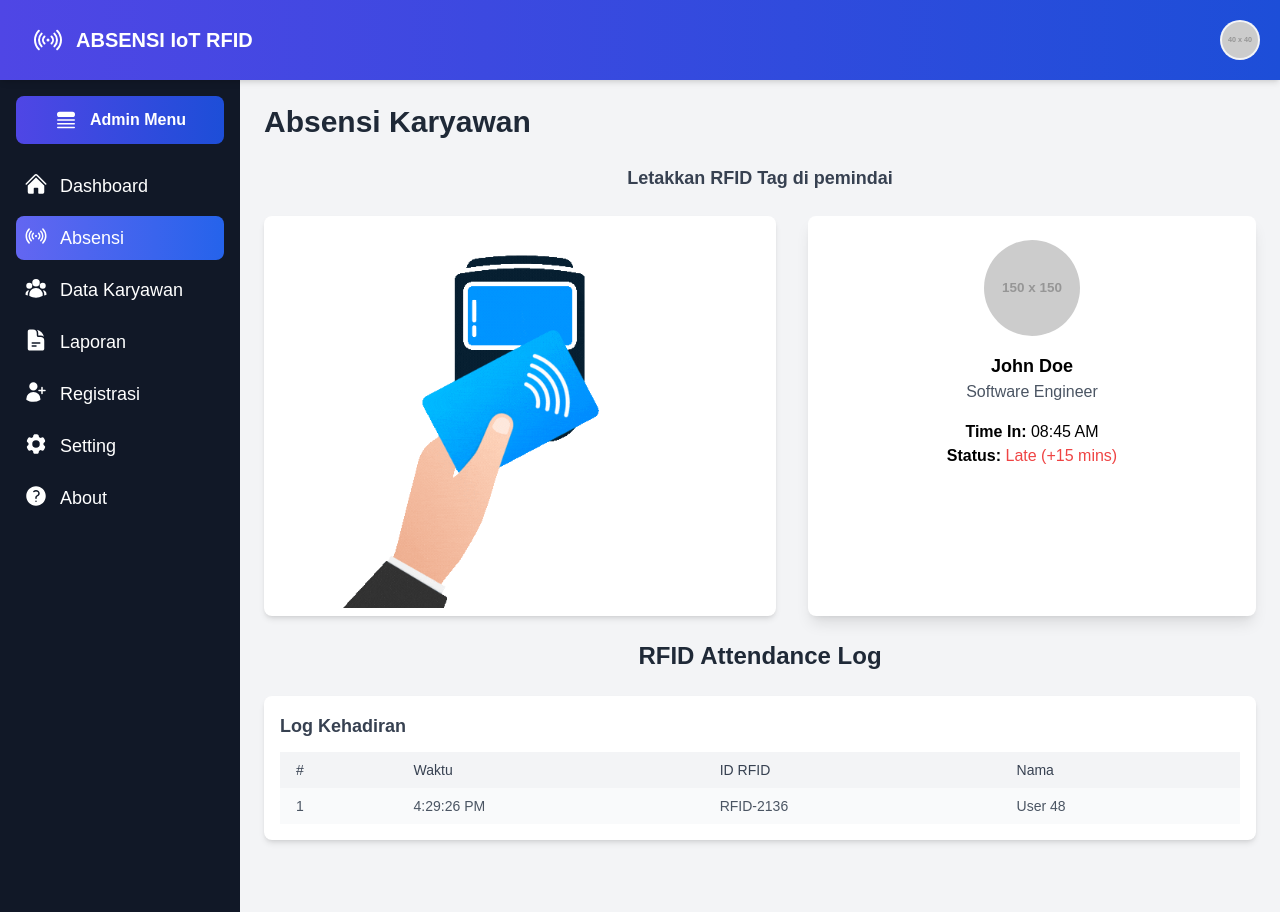
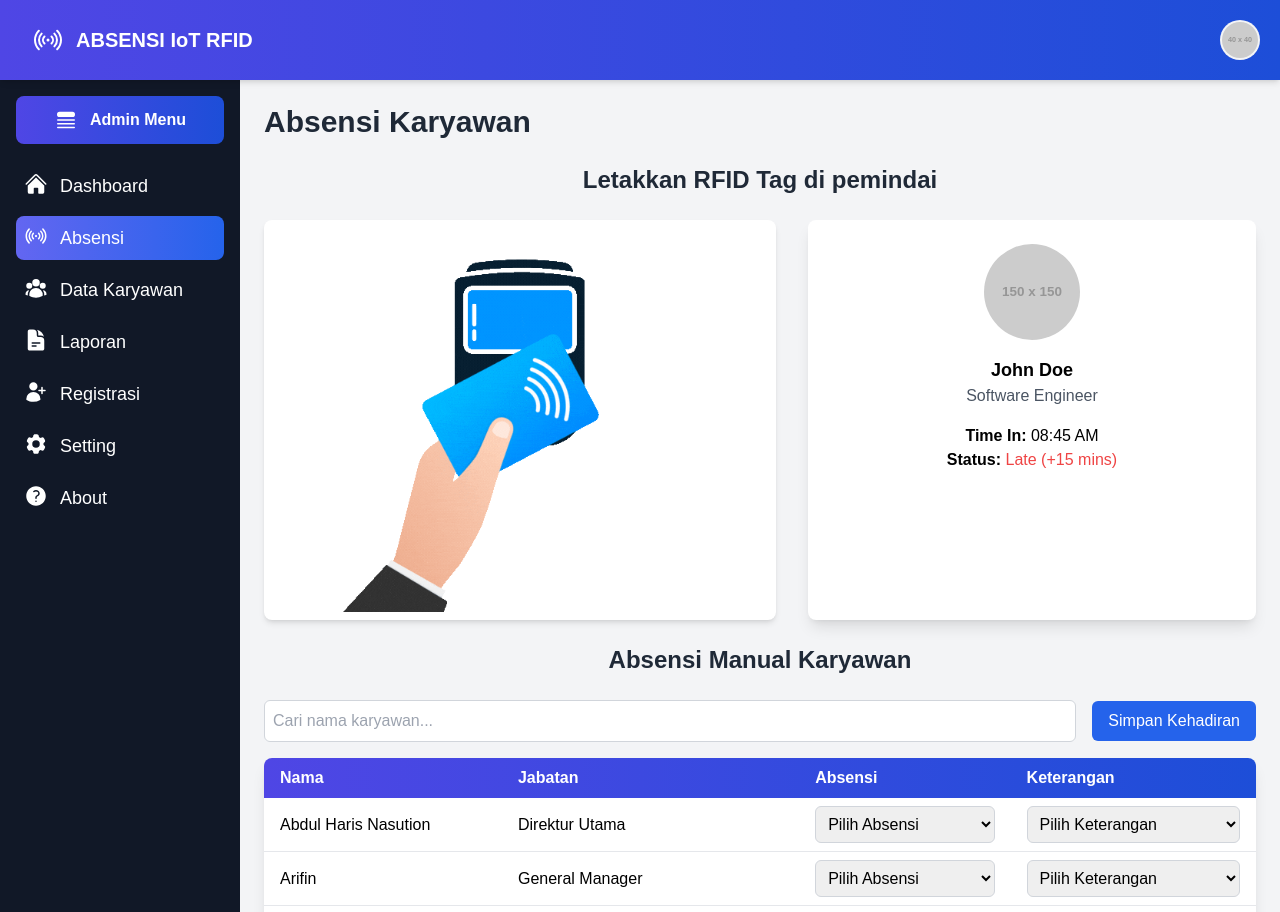
Before and after one commit to wasep12/absensi-rfid, a React (Vite) app: page /absensi in a window 1280 px wide. Shown: the top 912 px of the page. Built offline with nearby package versions, Linux system fonts and the light colour scheme; sample sign-in values are in the browser's storage.

Commit message:
edit page absensi

```diff
--- a/src/App.jsx
+++ b/src/App.jsx
@@ -9,20 +9,80 @@ import Registrasi from "./pages/Registrasi";
 import Setting from "./pages/Setting";
 import About from "./pages/About";
 import EditProfile from "./pages/EditProfile";
+import ProtectedRoute from "./components/ProtectedRoute";
 
 const App = () => {
   return (
     <Router>
       <Routes>
+        {/* Halaman Login */}
         <Route path="/" element={<LoginPage />} />
-        <Route path="/admin-dashboard" element={<AdminDashboard />} />
-        <Route path="/absensi" element={<Absensi />} />
-        <Route path="/data-karyawan" element={<DataKaryawan />} />
-        <Route path="/laporan" element={<Laporan />} />
-        <Route path="/registrasi" element={<Registrasi />} />
-        <Route path="/setting" element={<Setting />} />
-        <Route path="/about" element={<About />} />
-        <Route path="/edit-profile" element={<EditProfile />} />
+
+        {/* Halaman yang dilindungi */}
+        <Route
+          path="/admin-dashboard"
+          element={
+            <ProtectedRoute>
+              <AdminDashboard />
+            </ProtectedRoute>
+          }
+        />
+        <Route
+          path="/absensi"
+          element={
+            <ProtectedRoute>
+              <Absensi />
+            </ProtectedRoute>
+          }
+        />
+        <Route
+          path="/data-karyawan"
+          element={
+            <ProtectedRoute>
+              <DataKaryawan />
+            </ProtectedRoute>
+          }
+        />
+        <Route
+          path="/laporan"
+          element={
+            <ProtectedRoute>
+              <Laporan />
+            </ProtectedRoute>
+          }
+        />
+        <Route
+          path="/registrasi"
+          element={
+            <ProtectedRoute>
+              <Registrasi />
+            </ProtectedRoute>
+          }
+        />
+        <Route
+          path="/setting"
+          element={
+            <ProtectedRoute>
+              <Setting />
+            </ProtectedRoute>
+          }
+        />
+        <Route
+          path="/about"
+          element={
+            <ProtectedRoute>
+              <About />
+            </ProtectedRoute>
+          }
+        />
+        <Route
+          path="/edit-profile"
+          element={
+            <ProtectedRoute>
+              <EditProfile />
+            </ProtectedRoute>
+          }
+        />
       </Routes>
     </Router>
   );
--- a/src/components/Header.jsx
+++ b/src/components/Header.jsx
@@ -1,7 +1,18 @@
 import React, { useState, useRef, useEffect } from "react";
-import { Link } from "react-router-dom";
+import { Link, useNavigate } from "react-router-dom";
 
 const Header = () => {
+  const navigate = useNavigate();
+
+  const handleLogout = () => {
+    // Menghapus token dari localStorage
+    localStorage.removeItem("token");
+
+    // Arahkan pengguna ke halaman login dan reload halaman
+    navigate("/"); // Redirect ke halaman login
+    window.location.reload(); // Reload halaman setelah redirect
+  };
+
   const [isDropdownOpen, setIsDropdownOpen] = useState(false);
 
   // Referensi untuk tombol dan dropdown
@@ -89,7 +100,11 @@ const Header = () => {
                     </Link>
                   </li>
                   <li>
-                    <Link to="/" className="block px-4 py-2 hover:bg-gray-100">
+                    <Link
+                      to="#"
+                      onClick={handleLogout}
+                      className="block px-4 py-2 hover:bg-gray-100 rounded-br-lg rounded-bl-lg"
+                    >
                       Logout
                     </Link>
                   </li>
--- /dev/null
+++ b/src/components/ProtectedRoute.jsx
@@ -0,0 +1,16 @@
+import React from "react";
+import { Navigate } from "react-router-dom";
+
+const ProtectedRoute = ({ children }) => {
+  const token = localStorage.getItem("token");
+
+  if (!token) {
+    // Jika tidak ada token di localStorage, arahkan ke halaman login
+    return <Navigate to="/" replace />;
+  }
+
+  // Jika ada token, izinkan akses ke halaman yang dilindungi
+  return children;
+};
+
+export default ProtectedRoute;
--- a/src/pages/Absensi.jsx
+++ b/src/pages/Absensi.jsx
@@ -87,6 +87,45 @@ const Absensi = () => {
     return () => clearInterval(interval);
   }, []);
 
+  // Data karyawan beserta jabatan (untuk testing)
+  const karyawan = [
+    { id: 1, nama: "Abdul Haris Nasution", jabatan: "Direktur Utama" },
+    { id: 2, nama: "Arifin", jabatan: "General Manager" },
+    { id: 3, nama: "Finata", jabatan: "General Affair" },
+    { id: 4, nama: "Nopi", jabatan: "Administrasi dan Keuangan" },
+    { id: 5, nama: "Fahrul Rismawan", jabatan: "Data Analyst" },
+  ];
+
+  // State untuk menyimpan data absensi dan pencarian
+  const [absensiData, setAbsensiData] = useState(
+    karyawan.map((karyawan) => ({
+      ...karyawan,
+      status: "",
+      keterangan: "",
+    }))
+  );
+  const [searchQuery, setSearchQuery] = useState("");
+
+  // Fungsi untuk mengubah status dan keterangan absensi
+  const handleAbsensiChange = (id, field, value) => {
+    setAbsensiData((prevState) =>
+      prevState.map((item) =>
+        item.id === id ? { ...item, [field]: value } : item
+      )
+    );
+  };
+
+  // Filter karyawan berdasarkan pencarian nama
+  const filteredKaryawan = absensiData.filter((karyawan) =>
+    karyawan.nama.toLowerCase().includes(searchQuery.toLowerCase())
+  );
+
+  // Fungsi untuk menyimpan absensi
+  const handleSaveAbsensi = () => {
+    // Logika untuk menyimpan absensi (misalnya, kirim ke server)
+    alert("Absensi telah disimpan!");
+  };
+
   return (
     <div className="flex flex-col min-h-screen bg-gray-100">
       {/* Header */}
@@ -101,7 +140,7 @@ const Absensi = () => {
           </h1>
           {/* Gambar RFID Card */}
           <div className="flex flex-col">
-            <h2 className="text-center text-lg font-semibold text-gray-700 mb-6">
+            <h2 className="text-2xl font-bold mb-6 text-center text-gray-800">
               Letakkan RFID Tag di pemindai
             </h2>
             <div className="flex flex-col md:flex-row items-center justify-center gap-8">
@@ -160,6 +199,93 @@ const Absensi = () => {
                   </div>
                 )}
               </div>
+            </div>
+          </div>
+
+          <div className="mt-6">
+            <h2 className="text-2xl font-bold mb-6 text-center text-gray-800">
+              Absensi Manual Karyawan
+            </h2>
+
+            {/* Input Pencarian dan Tombol Simpan Kehadiran */}
+            <div className="mb-4 flex items-center space-x-4">
+              <input
+                type="text"
+                placeholder="Cari nama karyawan..."
+                value={searchQuery}
+                onChange={(e) => setSearchQuery(e.target.value)}
+                className="p-2 border border-gray-300 rounded-md flex-1"
+              />
+              <button
+                onClick={handleSaveAbsensi}
+                className="py-2 px-4 bg-blue-600 text-white rounded-md hover:bg-blue-700"
+              >
+                Simpan Kehadiran
+              </button>
+            </div>
+
+            {/* Tabel Absensi */}
+            <div className="overflow-x-auto bg-white shadow-lg rounded-lg">
+              <table className="min-w-full table-auto">
+                <thead className="bg-gradient-to-r from-indigo-600 to-blue-700 text-white">
+                  <tr>
+                    <th className="py-2 px-4 text-left">Nama</th>
+                    <th className="py-2 px-4 text-left">Jabatan</th>
+                    <th className="py-2 px-4 text-left">Absensi</th>
+                    <th className="py-2 px-4 text-left">Keterangan</th>
+                  </tr>
+                </thead>
+                <tbody>
+                  {filteredKaryawan.map((karyawan) => (
+                    <tr key={karyawan.id} className="border-b">
+                      <td className="py-2 px-4">{karyawan.nama}</td>
+                      <td className="py-2 px-4">{karyawan.jabatan}</td>
+
+                      <td className="py-2 px-4">
+                        <select
+                          value={karyawan.status}
+                          onChange={(e) =>
+                            handleAbsensiChange(
+                              karyawan.id,
+                              "status",
+                              e.target.value
+                            )
+                          }
+                          className="border border-gray-300 rounded-md p-2 w-full"
+                        >
+                          <option value="" disabled selected>
+                            Pilih Absensi
+                          </option>
+                          <option value="Masuk">Masuk</option>
+                          <option value="Pulang">Pulang</option>
+                        </select>
+                      </td>
+
+                      <td className="py-2 px-4">
+                        <select
+                          value={karyawan.keterangan}
+                          onChange={(e) =>
+                            handleAbsensiChange(
+                              karyawan.id,
+                              "keterangan",
+                              e.target.value
+                            )
+                          }
+                          className="border border-gray-300 rounded-md p-2 w-full"
+                        >
+                          <option value="" disabled selected>
+                            Pilih Keterangan
+                          </option>
+                          <option value="Masuk">Hadir</option>
+                          <option value="Tidak Masuk">Tidak Hadir</option>
+                          <option value="Sakit">Sakit</option>
+                          <option value="Cuti">Cuti</option>
+                        </select>
+                      </td>
+                    </tr>
+                  ))}
+                </tbody>
+              </table>
             </div>
           </div>
 
--- a/src/pages/AdminDashboard.jsx
+++ b/src/pages/AdminDashboard.jsx
@@ -1,15 +1,22 @@
 import React, { useEffect } from "react";
+import { useNavigate } from "react-router-dom";
 import Header from "../components/Header";
 import Footer from "../components/Footer";
 import Sidebar from "../components/Sidebar";
 import OfficeMap from "../components/OfficeMap";
 
 const AdminDashboard = () => {
+  const navigate = useNavigate();
+
   useEffect(() => {
-    if (!localStorage.getItem("isAuthenticated")) {
-      window.location.href = "/";
+    // Periksa token di localStorage
+    const token = localStorage.getItem("token");
+
+    if (!token) {
+      // Jika tidak ada token, arahkan ke halaman login
+      navigate("/");
     }
-  }, []);
+  }, [navigate]);
 
   return (
     <div className="flex flex-col min-h-screen bg-gray-100">
```
Also changed, not shown: src/pages/LoginPage.jsx (+57 -14 lines).
